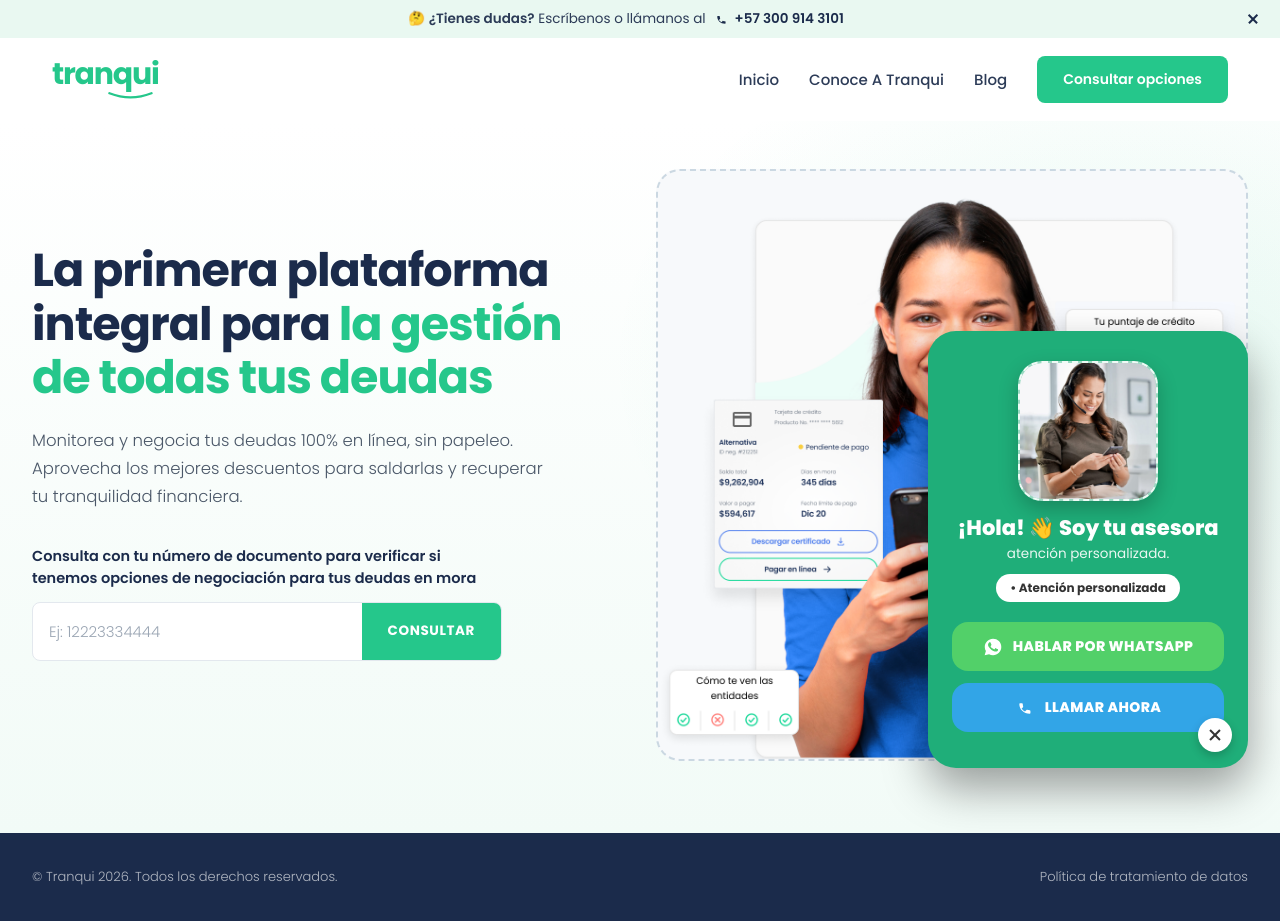
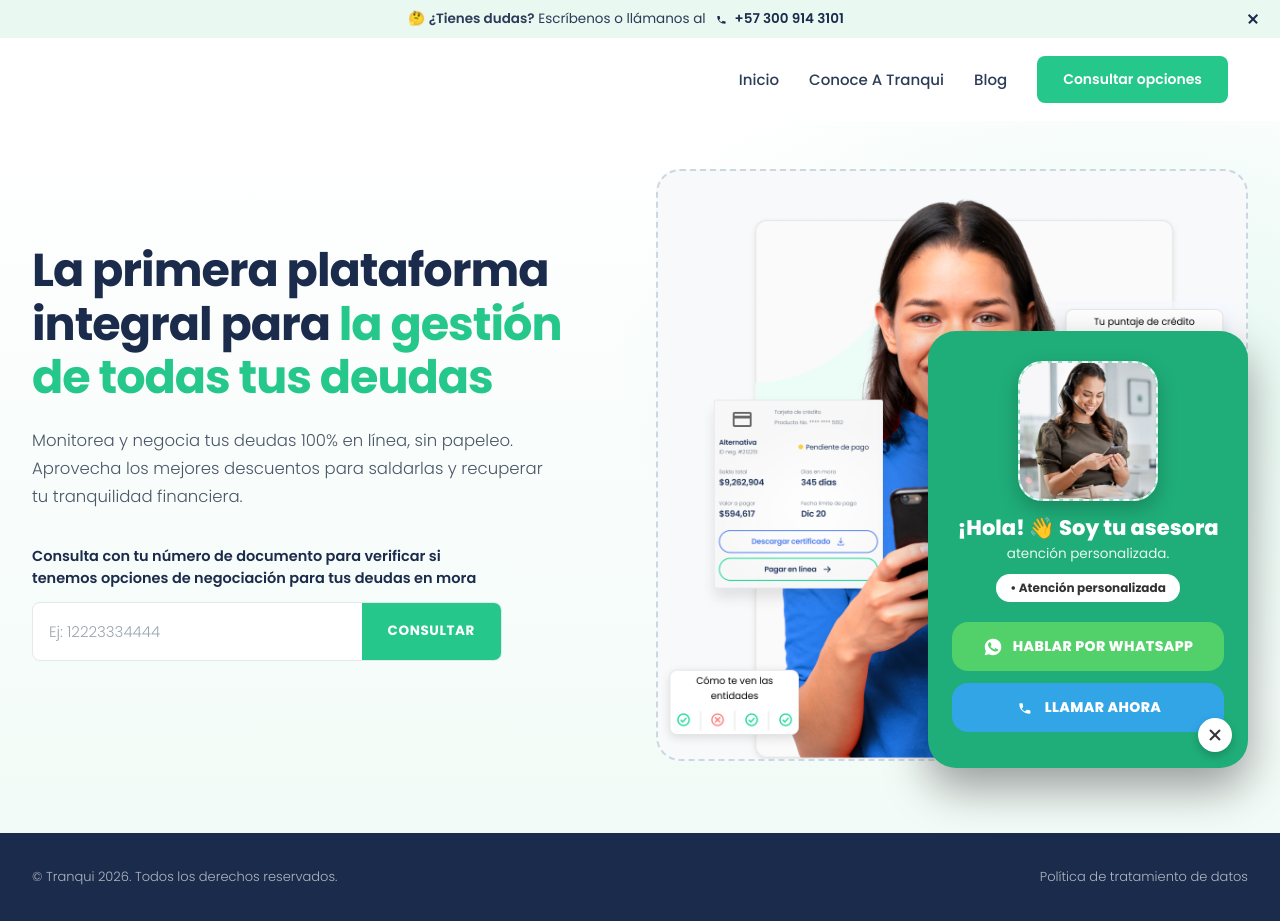
Before and after one commit to prom2026cash-alt/tranqui, a plain HTML site: page index.html in a window 1280 px wide. Drawn offline with Linux system fonts and the light colour scheme.

Commit message:
Update index.html

```diff
--- a/index.html
+++ b/index.html
@@ -3,7 +3,7 @@
 <head>
 <meta charset="UTF-8">
 <meta name="viewport" content="width=device-width, initial-scale=1.0">
-<title>Tranqui — La primera plataforma integral para la gestión de todas tus deudas</title>
+<title>La primera plataforma integral para la gestión de todas tus deudas</title>
 
 <link rel="preconnect" href="https://fonts.googleapis.com">
 <link rel="preconnect" href="https://fonts.gstatic.com" crossorigin>
@@ -289,12 +289,7 @@ button{font-family:inherit;cursor:pointer;border:0;background:none}
 
 <header class="site-header">
   <div class="header-inner">
-    <a href="#" class="brand" data-msg="Hola, quiero información general de Tranqui.">
-      <span class="brand-word">tranqui</span>
-      <svg class="brand-smile" viewBox="0 0 60 12" aria-hidden="true">
-        <path d="M2 3 Q30 14 58 3" fill="none" stroke="currentColor" stroke-width="3.2" stroke-linecap="round"/>
-      </svg>
-    </a>
+
 
     <nav class="main-nav">
       <a href="#" data-msg="Hola, quisiera información de Inicio.">Inicio</a>
```
